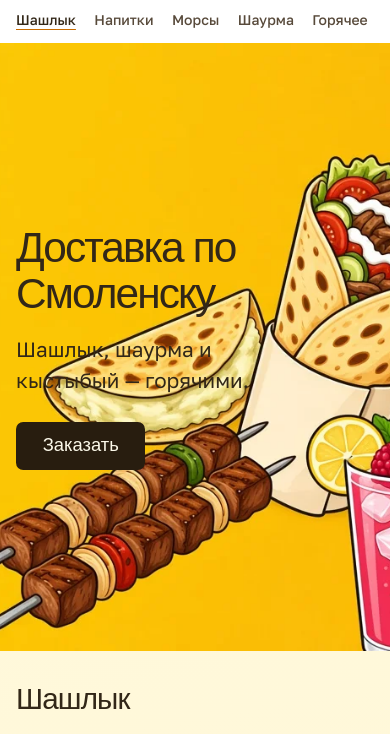
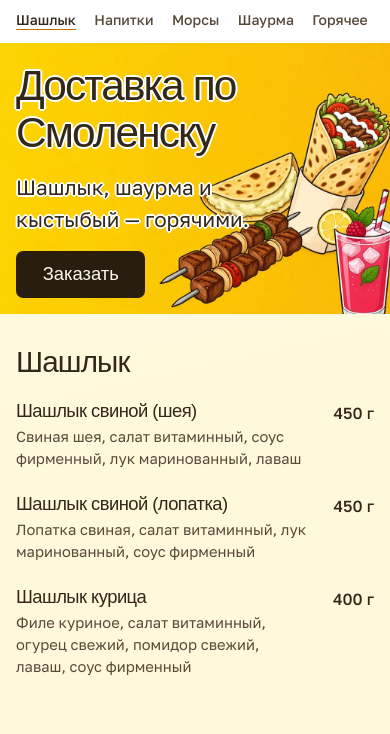
Before and after one commit to Amvilina/namaste-smolensk, a website built with Vite: page index.html in a window 390 px wide. Shown: the part 73-807 px from the top of the page. Built offline with nearby package versions, Linux system fonts and the light colour scheme; a web font is replaced by a local one.

Commit message:
better hero

```diff
--- a/src/styles/layout.css
+++ b/src/styles/layout.css
@@ -131,6 +131,23 @@
   padding-block: clamp(2.5rem, 8dvh, 4.5rem);
 }
 
+.hero h1,
+.hero p {
+  text-shadow:
+    0 -1px 0 #fff,
+    1px -1px 0 #fff,
+    1px 0 0 #fff,
+    1px 1px 0 #fff,
+    0 1px 0 #fff,
+    -1px 1px 0 #fff,
+    -1px 0 0 #fff,
+    -1px -1px 0 #fff,
+    0 -2px 0 #fff,
+    2px 0 0 #fff,
+    0 2px 0 #fff,
+    -2px 0 0 #fff;
+}
+
 .hero h1 {
   max-width: min(12ch, 100%);
   font-size: clamp(2.65rem, 1.1rem + 5.5vw, 5rem);
@@ -141,6 +158,25 @@
   max-width: min(22ch, 100%);
   margin-top: 1rem;
   font-size: clamp(1.25rem, 1rem + 1.2vw, 1.7rem);
+}
+
+@media (max-width: 46rem) {
+  .hero {
+    align-items: start;
+    min-height: 16rem;
+  }
+
+  .hero-photo {
+    object-position: 78% 100%;
+  }
+
+  .hero-copy {
+    padding-block: 1.25rem 1rem;
+  }
+
+  .hero .order {
+    margin-top: 1rem;
+  }
 }
 
 .order {
```
